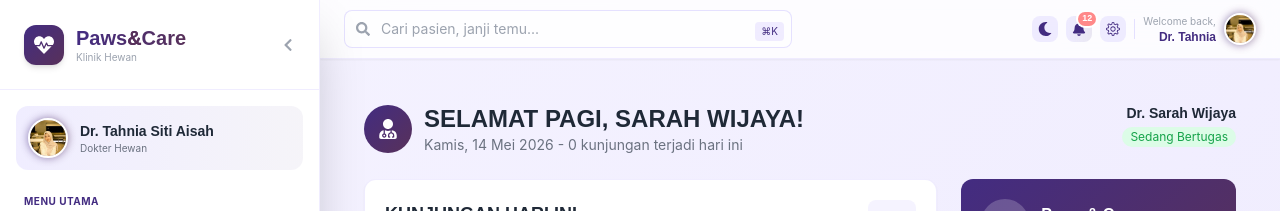
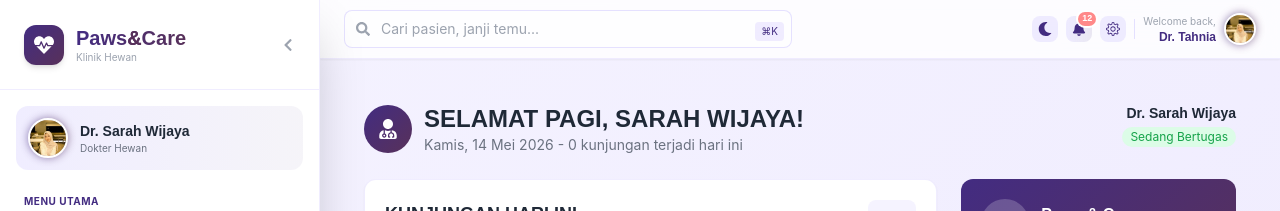
Before and after one commit to tahnia13/Project-Dokter-Hewan, a React (Vite) app: page / in a window 1280 px wide. Shown: the top 211 px of the page. Built offline with nearby package versions, Linux system fonts and the light colour scheme; a web font is replaced by a local one.

Commit message:
ubah nama dokter di sidebar

```diff
--- a/src/components/Sidebar.jsx
+++ b/src/components/Sidebar.jsx
@@ -87,7 +87,7 @@ export default function Sidebar({ isCollapsed = false, onToggleCollapse }) {
             )}
           </div>
           <div className="flex-1">
-            <p className="text-sm font-semibold text-gray-800 font-nunito">Dr. Tahnia Siti Aisah</p>
+            <p className="text-sm font-semibold text-gray-800 font-nunito">Dr. Sarah Wijaya</p>
             <p className="text-[10px] text-gray-500 font-inter">Dokter Hewan</p>
           </div>
         </div>
```
